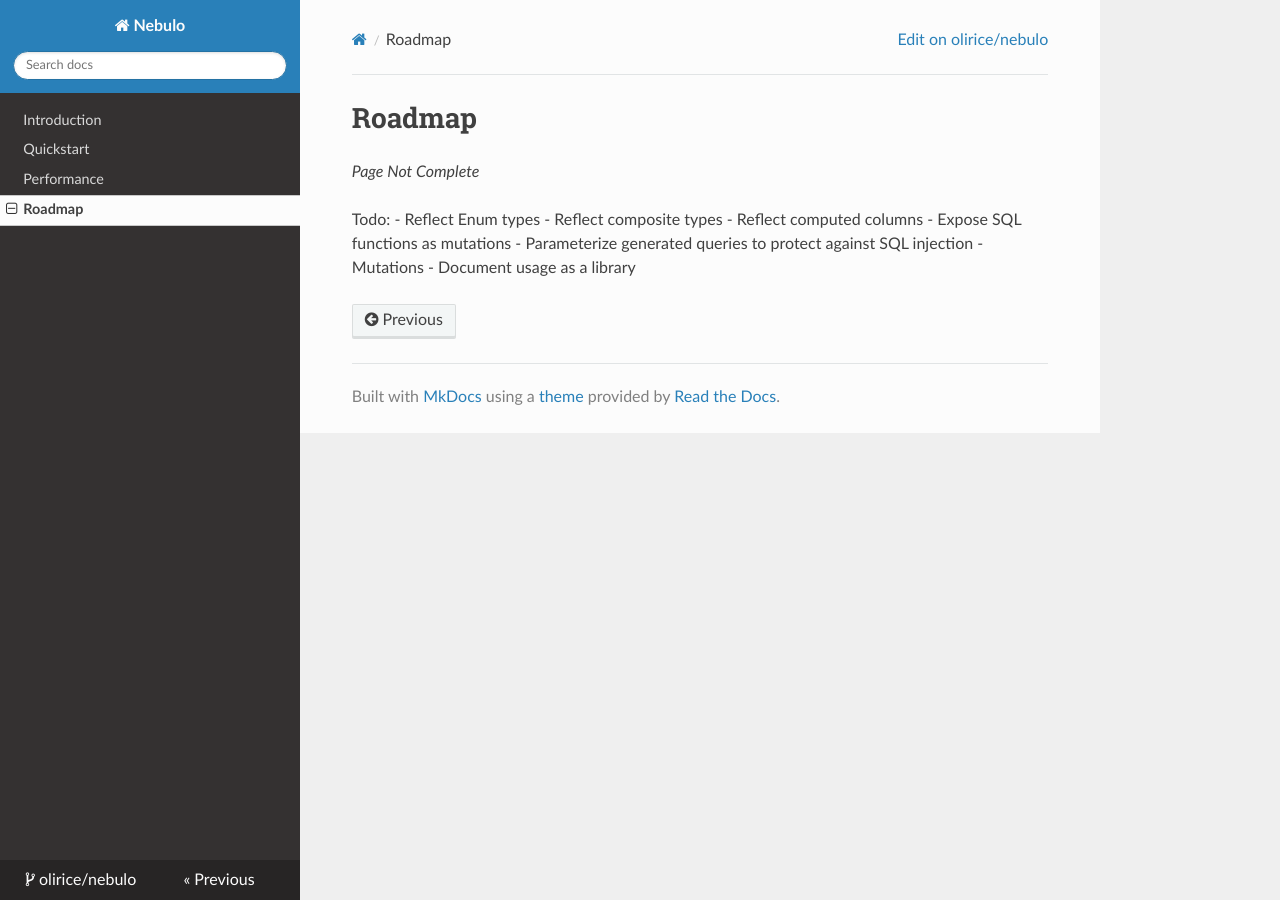
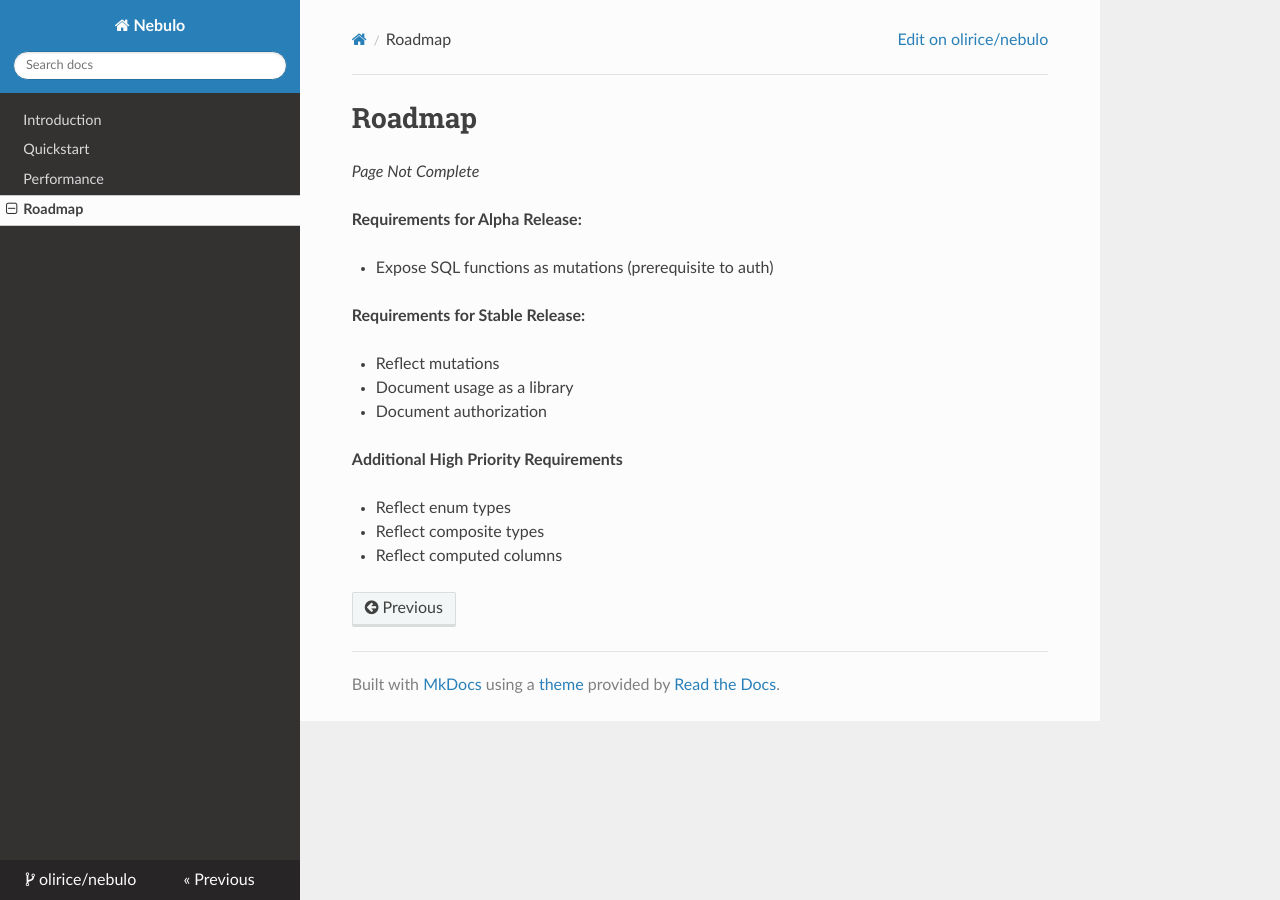
Before and after one commit to olirice/nebulo, an MkDocs documentation site: the page built from docs/roadmap.md, in a window 1280 px wide. Built offline with MkDocs 1.6.1, drawn with Linux system fonts in a browser that asks for light colours; nearby versions of some CDN libraries.

```diff
--- a/docs/roadmap.md
+++ b/docs/roadmap.md
@@ -2,11 +2,18 @@
 
 *Page Not Complete*
 
-Todo:
-- Reflect Enum types
-- Reflect composite types
-- Reflect computed columns
-- Expose SQL functions as mutations
-- Parameterize generated queries to protect against SQL injection
-- Mutations
-- Document usage as a library
+**Requirements for Alpha Release:**
+
+* Expose SQL functions as mutations (prerequisite to auth)
+
+**Requirements for Stable Release:**
+
+* Reflect mutations
+* Document usage as a library
+* Document authorization
+
+**Additional High Priority Requirements**
+
+* Reflect enum types
+* Reflect composite types
+* Reflect computed columns
```
Also changed, not shown: README.md (+2 -12 lines), docs/index.md (+1 -0 lines), docs/performance.md (+5 -4 lines), 8 other files.
